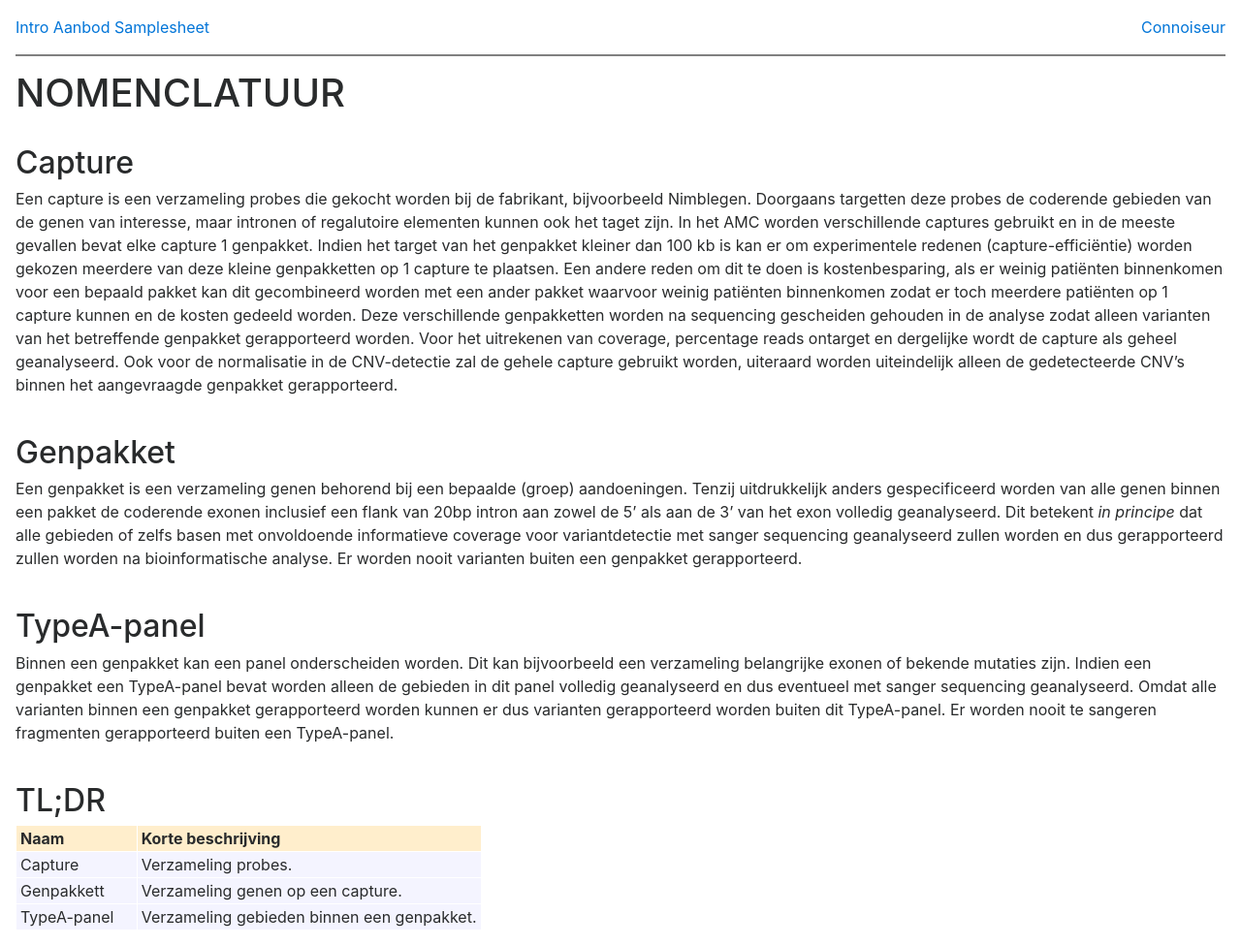
After one commit to martinhaagmans/ngswebsite, a Flask app: page /naamgeving/ in a window 1280 px wide. The commit adds this page. Shown: the whole page at 97% size. Run offline with Flask 2, Linux system fonts and the light colour scheme; some libraries are stand-ins or nearby versions.

Commit message:
Explanations for pipe, db and names added

```diff
--- a/ngswebsite/static/css/bootstrapcustom.css
+++ b/ngswebsite/static/css/bootstrapcustom.css
@@ -46,7 +46,12 @@ html {
   -ms-text-size-adjust: 100%;
   -webkit-text-size-adjust: 100%;
 }
-
+li {
+    margin-left: 1em;
+    margin-right: 1em;
+    margin-bottom: 0.1em;
+    margin-right: 0.1em;
+}
 article,
 aside,
 footer,
--- /dev/null
+++ b/ngswebsite/templates/explanation_nomenclature.html
@@ -0,0 +1,76 @@
+{% extends "base.html" %}
+{% block content %}
+
+<h1>NOMENCLATUUR</h1>
+<br>
+<h2>Capture</h2>
+<p>Een capture is een verzameling probes die gekocht worden bij de
+fabrikant, bijvoorbeeld Nimblegen. Doorgaans targetten deze probes de
+coderende gebieden van de genen van interesse, maar intronen of
+regalutoire elementen kunnen ook het taget zijn. In het AMC worden
+verschillende captures gebruikt en in de meeste gevallen bevat elke
+capture 1 genpakket. Indien het target van het genpakket kleiner dan 100
+ kb is kan er om experimentele redenen (capture-efficiëntie) worden
+gekozen meerdere van deze kleine genpakketten op 1 capture te plaatsen.
+Een andere reden om dit te doen is kostenbesparing, als er weinig
+patiënten binnenkomen voor een bepaald pakket kan dit gecombineerd
+worden met een ander pakket waarvoor weinig patiënten binnenkomen zodat
+er toch meerdere patiënten op 1 capture kunnen en de kosten gedeeld
+worden. Deze verschillende genpakketten worden  na sequencing gescheiden
+ gehouden in de analyse zodat alleen varianten van het betreffende
+genpakket gerapporteerd worden. Voor het uitrekenen van coverage,
+percentage reads ontarget en dergelijke wordt de capture als geheel
+geanalyseerd. Ook voor de normalisatie in de CNV-detectie zal de gehele
+capture gebruikt worden, uiteraard worden uiteindelijk alleen de
+gedetecteerde CNV’s binnen het aangevraagde genpakket gerapporteerd.</p>
+<br>
+<h2>Genpakket</h2>
+<p>Een genpakket is een verzameling genen behorend bij een bepaalde
+(groep) aandoeningen. Tenzij uitdrukkelijk anders gespecificeerd worden
+van alle genen binnen een pakket de coderende exonen inclusief een flank
+ van 20bp intron aan zowel de 5’ als aan de 3’ van het exon volledig
+geanalyseerd. Dit betekent <I>in principe</I> dat alle gebieden of
+zelfs basen met onvoldoende informatieve coverage voor variantdetectie
+met sanger sequencing geanalyseerd zullen worden en dus gerapporteerd
+zullen worden na bioinformatische analyse. Er worden nooit varianten
+buiten een genpakket gerapporteerd. </p>
+<br>
+
+<h2>TypeA-panel</h2>
+<p>Binnen een genpakket kan een panel onderscheiden worden. Dit kan
+bijvoorbeeld een verzameling belangrijke exonen of bekende mutaties
+zijn. Indien een genpakket een TypeA-panel bevat worden alleen de
+gebieden in dit panel volledig geanalyseerd en dus eventueel met sanger
+sequencing geanalyseerd. Omdat alle varianten binnen een genpakket
+gerapporteerd worden kunnen er dus varianten gerapporteerd worden buiten
+ dit TypeA-panel. Er worden nooit te sangeren fragmenten gerapporteerd
+buiten een TypeA-panel.</p>
+<br>
+<h2>TL;DR</h2>
+<table>
+<colgroup>
+    <col width="26%">
+    <col width="74%">
+</colgroup>
+<thead valign="bottom">
+    <tr class="row-odd">
+        <th class="head">Naam</th>
+        <th class="head">Korte beschrijving</th>
+    </tr>
+</thead>
+<tbody valign="top">
+    <tr class="row-even">
+        <td>Capture</td>
+        <td>Verzameling probes.</td>
+    </tr>
+    <tr class="row-odd">
+        <td>Genpakkett</td>
+        <td>Verzameling genen op een capture.</td>
+    </tr>
+    <tr class="row-even">
+        <td>TypeA-panel</td>
+        <td>Verzameling gebieden binnen een genpakket.</td>
+    </tr>
+</tbody>
+</table>
+{% endblock %}
--- a/ngswebsite/views.py
+++ b/ngswebsite/views.py
@@ -73,9 +73,19 @@ def do_connaiseur_login():
     return render_template('login.html')
 
 
-@app.route('/index/database/')
+@app.route('/database/')
 def database_explained():
-    return render_template('database_explanation.html')
+    return render_template('explanation_database.html')
+
+
+@app.route('/pipeline/')
+def pipeline_explained():
+    return render_template('explanation_pipeline.html')
+
+
+@app.route('/naamgeving/')
+def nomenclature_explained():
+    return render_template('explanation_nomenclature.html')
 
 
 @app.route('/nieuw/')
```
Also changed, not shown: ngswebsite/templates/explanation_pipeline.html (added, +67 -0 lines), ngswebsite/templates/index.html (+7 -4 lines), ngswebsite/static/amcpipeline.png (added), ngswebsite/templates/explanation_database.html (renamed from ngswebsite/templates/database_explanation.html).
